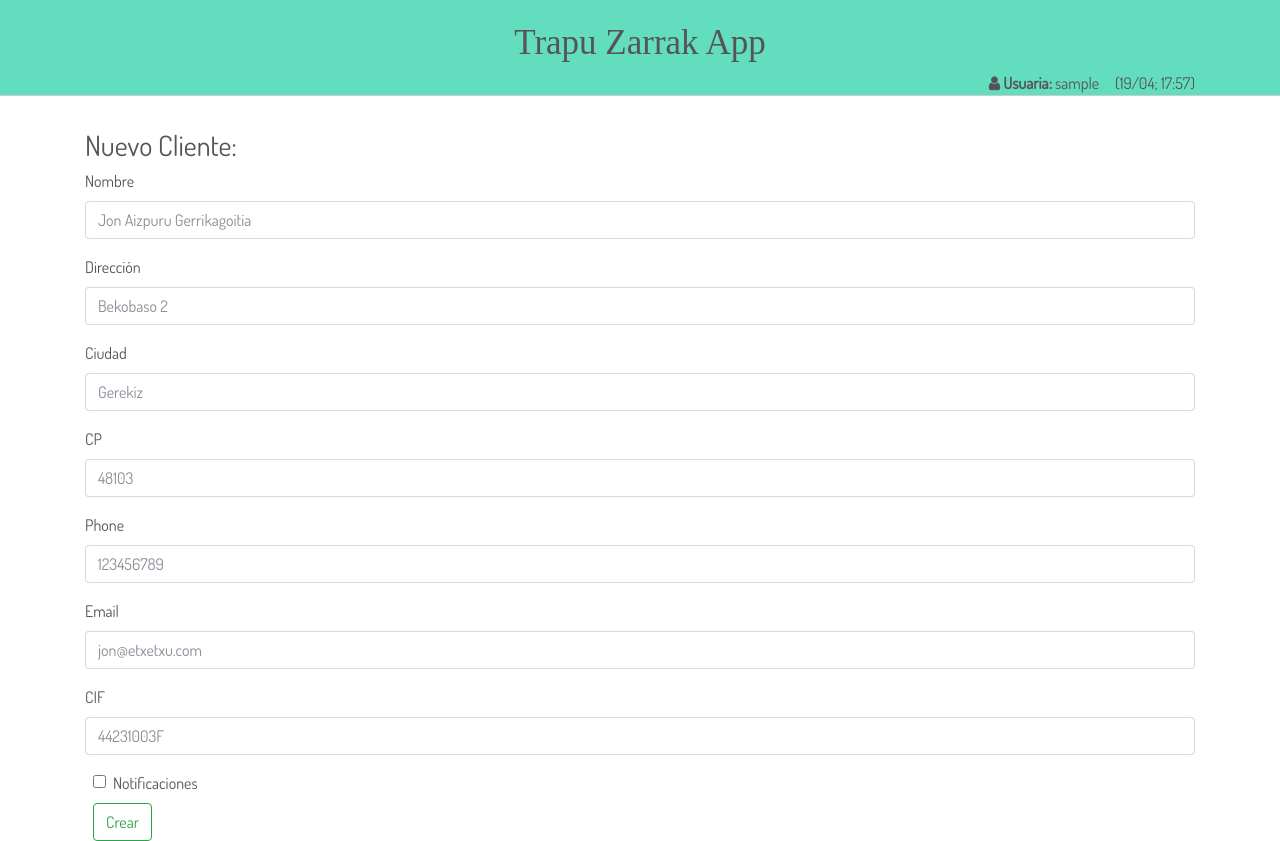
After one commit to nablabits/tz-demo, a Django app: page /new_customer/ in a window 1280 px wide. The commit adds this page. Run offline with Django 3.2, Linux system fonts and the light colour scheme; the visitor is signed in with stand-in values (Sample User, id 1); some libraries are stand-ins or nearby versions.

Commit message:
New customer form.

```diff
--- /dev/null
+++ b/tz/orders/forms.py
@@ -0,0 +1,11 @@
+from django import forms
+from .models import Customer, Order, Comment
+
+
+class CustomerForm(forms.ModelForm):
+    """Create a form with all the fields included in models.Weekly."""
+
+    class Meta:
+        model = Customer
+        fields = ('name', 'address', 'city', 'phone', 'email',
+                  'CIF', 'cp', 'notif')
--- a/tz/orders/models.py
+++ b/tz/orders/models.py
@@ -13,9 +13,6 @@ class Customer(models.Model):
     phone = models.IntegerField('Telefono')
     email = models.EmailField('Eposta', max_length=64, blank=True)
     CIF = models.CharField('CIF', max_length=10, blank=True)
-    phone = models.IntegerField('Telefonoa')
-    email = models.EmailField('Eposta', max_length=64, blank=True)
-    CIF = models.CharField('CIF', max_length=10)
     cp = models.IntegerField('CP')
     notif = models.BooleanField(default=False)
 
--- a/tz/orders/static/tz/css/style.css
+++ b/tz/orders/static/tz/css/style.css
@@ -1,5 +1,6 @@
 body{
   font-family: dosis;
+  color: #555;
 }
 h1, h2 {
   font-family: Oswald;
@@ -12,11 +13,28 @@ h3, h4, h5 {
 header{
   width: 100%;
   background-color: #62DDBD;
-  padding: 20px 0px;
   border-bottom: 1px solid #ccc;
+  padding-top: 1.5em;
+}
+.f-section{
+  margin-top: 130px;
 }
 .intro_text{
-  font-size: 40px;
+  font-size: 35px;
+}
+.ordersbox{
+  width: 80%;
+  background-color: #C4FF84;
+  border-radius: 5px;
+  border: 1px solid lightgrey;
+  text: #fff;
+}
+.commentsbox{
+  width: 80%;
+  background-color: #84DCFF;
+  border-radius: 5px;
+  border: 1px solid lightgrey;
+  text: #fff;
 }
 .add_new{
   float: right;
@@ -24,6 +42,7 @@ header{
   height: 55px;
   border-radius: 50%;
   border: 1px transparent;
-  background-color: #62DDBD;
-  color: #555;
+  background-color: #E040FB;
+  color: #fff;
+  box-shadow: -3px 2px 5px #555;
 }
--- /dev/null
+++ b/tz/orders/templates/tz/new_customer.html
@@ -0,0 +1,75 @@
+<!doctype html>
+{% load staticfiles %}
+<html>
+<body>
+  <head>
+    <title>Trapu Zaharrak App · Cliente nuevo</title>
+    <link rel="stylesheet" href="https://maxcdn.bootstrapcdn.com/bootstrap/4.0.0-beta/css/bootstrap.min.css" integrity="sha384-/Y6pD6FV/Vv2HJnA6t+vslU6fwYXjCFtcEpHbNJ0lyAFsXTsjBbfaDjzALeQsN6M" crossorigin="anonymous">
+    <link rel="stylesheet" id="cff-font-awesome-css"  href="https://maxcdn.bootstrapcdn.com/font-awesome/4.5.0/css/font-awesome.min.css?ver=4.5.0' type='text/css' media='all'" />
+    <link href="https://fonts.googleapis.com/css?family=Dosis" rel="stylesheet">
+    <link rel="stylesheet" href="{% static 'tz/css/style.css' %}">
+    <script src="https://code.jquery.com/jquery-3.2.1.min.js" integrity="sha256-hwg4gsxgFZhOsEEamdOYGBf13FyQuiTwlAQgxVSNgt4=" crossorigin="anonymous"></script>
+    <script src="https://cdnjs.cloudflare.com/ajax/libs/popper.js/1.11.0/umd/popper.min.js" integrity="sha384-b/U6ypiBEHpOf/4+1nzFpr53nxSS+GLCkfwBdFNTxtclqqenISfwAzpKaMNFNmj4" crossorigin="anonymous"></script>
+    <script src="https://maxcdn.bootstrapcdn.com/bootstrap/4.0.0-beta/js/bootstrap.min.js" integrity="sha384-h0AbiXch4ZDo7tp9hKZ4TsHbi047NrKGLO3SEJAg45jXxnGIfYzk4Si90RDIqNm1" crossorigin="anonymous"></script>
+    <script src="{% static 'tz/js/customjs.js' %}"></script>
+  </head>
+</body>
+<header class="fixed-top">
+  <div class="container">
+    <div class="d-flex">
+      <div class="mx-auto">
+        <h1 class="intro_text">Trapu Zarrak App</h1>
+      </div>
+    </div>
+    <div class="d-flex justify-content-end">
+      <span class="pr-3">
+        <i class="fa fa-user"></i>
+        <strong>Usuaria:</strong> {{user}}
+      </span>
+      <span>({{ now|date:"d/m" }}; {{ now|time:"H:i" }})</span>
+    </div>
+  </div>
+</header>
+<section class="f-section">
+  <div class="container">
+    <h3>Nuevo Cliente:</h3>
+    <form>
+      <div class="form-group">
+        <label for="name">Nombre</label>
+        <input type="text" class="form-control" id="InputName" aria-describedby="nameHelp" placeholder="Jon Aizpuru Gerrikagoitia" required>
+      </div>
+      <div class="form-group">
+        <label for="addr">Dirección</label>
+        <input type="text" class="form-control" id="InputAddress" aria-describedby="addrHelp" placeholder="Bekobaso 2" required>
+      </div>
+      <div class="form-group">
+        <label for="city">Ciudad</label>
+        <input type="text" class="form-control" id="InputCity" aria-describedby="cityHelp" placeholder="Gerekiz" required>
+      </div>
+      <div class="form-group">
+        <label for="zip">CP</label>
+        <input type="number" class="form-control" id="InputZIP" aria-describedby="zipHelp" placeholder="48103" required>
+      </div>
+      <div class="form-group">
+        <label for="phone">Phone</label>
+        <input type="number" class="form-control" id="InputPhone" aria-describedby="phoneHelp" placeholder="123456789" required>
+      </div>
+      <div class="form-group">
+        <label for="email">Email</label>
+        <input type="email" class="form-control" id="InputEmail" aria-describedby="emailHelp" placeholder="jon@etxetxu.com">
+      </div>
+      <div class="form-group">
+        <label for="CIF">CIF</label>
+        <input type="text" class="form-control" id="InputCIF" aria-describedby="addrHelp" placeholder="44231003F">
+      </div>
+      <div class="form-check">
+        <input class="form-check-input mx-2" type="checkbox" value="" id="CheckNotif">
+        <label class="form-check-label ml-2" for="Notif">
+          Notificaciones
+        </label>
+      </div>
+      <button type="submit" class="btn btn-outline-success my-2 my-sm-0 mx-sm-2">Crear</button>
+    </form>
+  </div>
+</section>
+</html>
--- a/tz/orders/urls.py
+++ b/tz/orders/urls.py
@@ -1,8 +1,12 @@
 from django.urls import path
+from django.contrib.auth import views as auth_views
 from . import views
 
 
 urlpatterns = [
     # the root view
     path('', views.main, name='main'),
+    path('new_customer/', views.new_customer, name='new_customer'),
+    path('accounts/login/', auth_views.login, name='login'),
+    path('accounts/logout/', auth_views.logout, name='logout'),
 ]
--- a/tz/orders/views.py
+++ b/tz/orders/views.py
@@ -1,9 +1,14 @@
 from django.shortcuts import render
 from .models import Comment, Customer, Order, CommentCheck
+from .forms import CustomerForm
+from django.contrib.auth.decorators import login_required
+from datetime import datetime
 
+
+# First check is a valid User
+@login_required()
 def main(request):
-    """The root view."""
-
+    """Create the root view."""
     # Query all active orders
     orders = Order.objects.exclude(status=7).order_by('-inbox_date')
 
@@ -11,8 +16,38 @@ def main(request):
     comments = Comment.objects.filter(reference__in=orders)
     comments = comments.order_by('-creation')
 
+    cur_user = request.user
+    now = datetime.now()
+
     dict4view = {'orders': orders,
                  'comments': comments,
+                 'user': cur_user,
+                 'now': now,
                  }
 
     return render(request, 'tz/main.html', dict4view)
+
+
+@login_required()
+def new_customer(request):
+    """Create new customers with a form view."""
+    form = CustomerForm()
+    now = datetime.now()
+    return render(request, 'tz/new_customer.html',
+                  {'form': form, 'now': now})
+
+
+@login_required()
+def form_valid(request):
+    """Display a congrat page if form is valid."""
+    pass
+    # if request.method == "POST":
+    #     """ When coming from edit view, save the changes (if they are valid)
+    #     and jump to weekly list"""
+    #     form = PostForm(request.POST)
+    #
+    #     if form.is_valid():
+    #         week = form.save(commit=False)
+    #         week.published_date = timezone.now()
+    #         week.save()
+    #         return redirect('week_edit', pk=week.pk)
```
Also changed, not shown: tz/orders/templates/registration/login.html (added, +45 -0 lines), tz/orders/templates/tz/main.html (+25 -45 lines), tz/orders/migrations/0011_auto_20180419_1850.py (added), tz/orders/migrations/0012_auto_20180419_1851.py (added).
